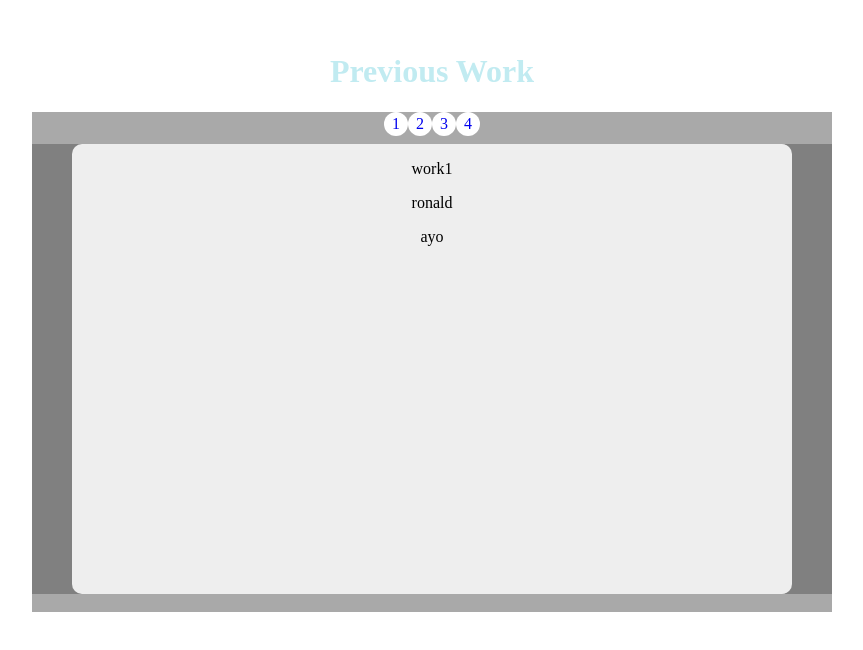
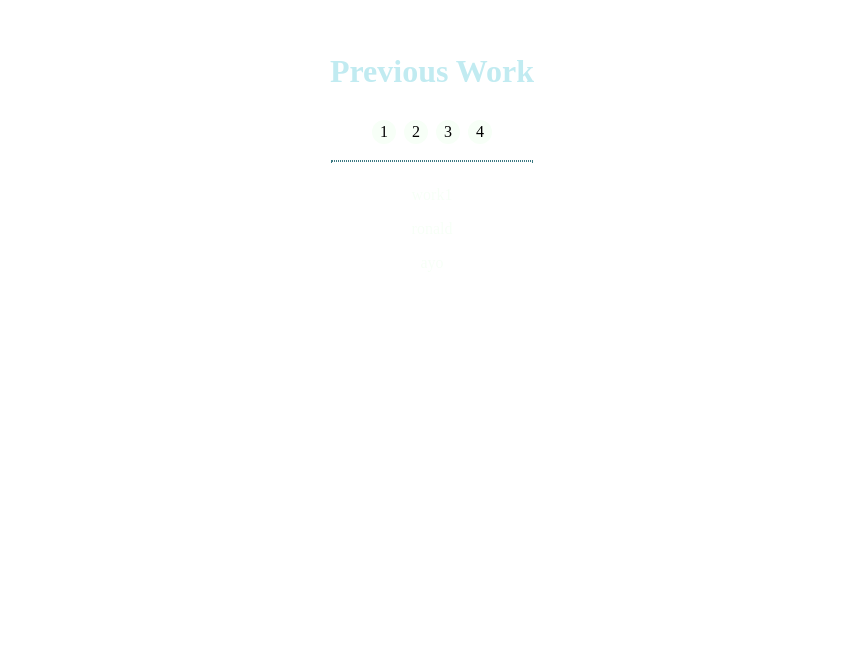
Before and after one commit to amaroklopcic/portfolio-2023, a React (Create React App) app: page / in a window 1280 px wide. Shown: the part 1568-2218 px from the top of the page, without its empty margins (208-1071 px from the left). Built offline with nearby package versions, Linux system fonts and the light colour scheme.

Commit message:
update carousel styling

```diff
--- a/src/components/Carousel/Carousel.css
+++ b/src/components/Carousel/Carousel.css
@@ -1,12 +1,11 @@
 /* Used CSS from here: https://css-tricks.com/css-only-carousel/ */
 
 .carousel-container {
-    background-color: darkgrey;
     overflow: hidden;
+    color: #F7FFF7;
 }
 
 .carousel-rotater {
-    background-color: grey;
     display: flex;
     overflow-x: auto;
     scroll-snap-type: x mandatory;
@@ -19,13 +18,17 @@
     display: inline-flex;
     width: 1.5rem;
     height: 1.5rem;
-    background: white;
+    background: #F7FFF7;
     text-decoration: none;
     align-items: center;
     justify-content: center;
     border-radius: 50%;
-    margin: 0 0 0.5rem 0;
+    margin: 0.5rem 0.25rem;
     position: relative;
+    color: black;
+}
+.carousel-btn-link:hover {
+    background: #50A1AB;
 }
 
 .carousel-section {
@@ -36,7 +39,6 @@
     margin-left: 50px;
     margin-right: 50px;
     border-radius: 10px;
-    background: #eee;
     transform-origin: center center;
     transform: scale(1);
     transition: transform 0.5s;
--- a/src/components/Carousel/Carousel.jsx
+++ b/src/components/Carousel/Carousel.jsx
@@ -17,6 +17,8 @@ function Carousel(props) {
           </a>
         )
       })}
+
+      <hr style={{ width: "25%", color: "#3C7982", border: "1px dotted #3C7982" }} />
 
       {/* TODO: display clickable dots for each element in the carousel with page nums too */}
       <div className="carousel-rotater">
```
